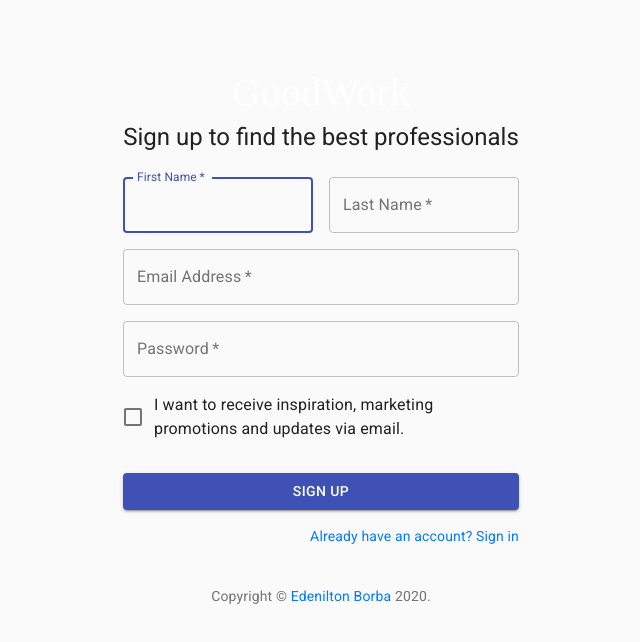
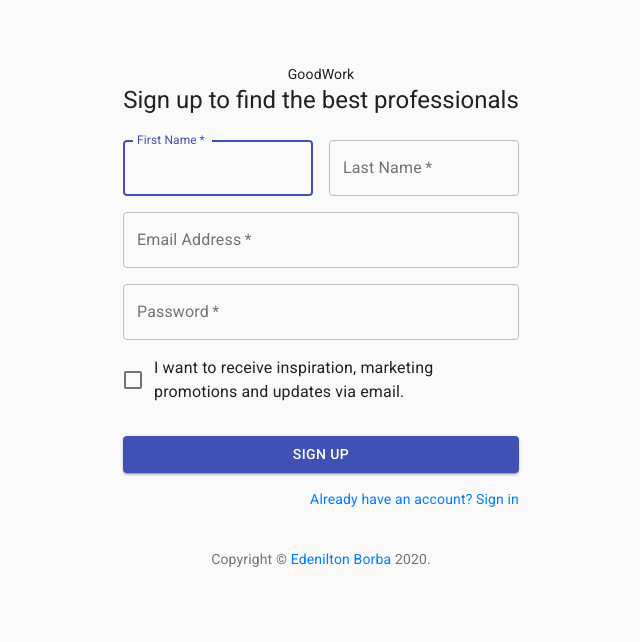
Before and after one commit to EdeniltonBorba/GoodWork, a React (Create React App) app in the folder goodwork/: page /SignUp in a window 1280 px wide. Shown: the top 642 px of the page, without its empty margins (319-959 px from the left). Built offline with nearby package versions, Linux system fonts and the light colour scheme.

Commit message:
update logo

```diff
--- a/goodwork/public/index.html
+++ b/goodwork/public/index.html
@@ -28,6 +28,7 @@
   <link rel="stylesheet" href="https://fonts.googleapis.com/icon?family=Material+Icons" />
   <meta name="viewport" content="minimum-scale=1, initial-scale=1, width=device-width" />
   <link href="https://fonts.googleapis.com/css?family=Righteous&display=swap" rel="stylesheet">
+  <link href="https://fonts.googleapis.com/css?family=Prompt&display=swap" rel="stylesheet">
   <title>GoodWork</title>
 </head>
 
--- a/goodwork/src/components/Logo/Logo.css
+++ b/goodwork/src/components/Logo/Logo.css
@@ -1,6 +1,14 @@
-.logo {
+.LogoHome {
     font-family: 'Prompt';
     font-size: 40px;
     color: white;
 
 };
+
+.LogoSign {
+    font-family: 'Prompt';
+    font-size: 40px;
+    color: white;
+    background-color: tomato;
+    text-align: center;
+};
--- a/goodwork/src/components/Logo/index.js
+++ b/goodwork/src/components/Logo/index.js
@@ -3,12 +3,19 @@ import { Link } from "react-router-dom";
 import "./Logo.css";
 
 
-function Logo(props) {
-    return <Link to="/Home">
-        <div className="logo">
+export function LogoHome() {
+    return (<Link to="/Home">
+        <div className="LogoHome">
             GoodWork
-        </div>
-    </Link>;
+           </div>
+    </Link>
+    );
+};
+
+export function LogoSign() {
+    return (
+        <div className="LogoSign">
+            GoodWork
+             </div>
+    )
 }
-
-export default Logo;
--- a/goodwork/src/components/Navbar/Navbar.js
+++ b/goodwork/src/components/Navbar/Navbar.js
@@ -13,7 +13,7 @@ import SearchIcon from '@material-ui/icons/Search';
 import MailIcon from '@material-ui/icons/Mail';
 import NotificationsIcon from '@material-ui/icons/Notifications';
 import MoreIcon from '@material-ui/icons/MoreVert';
-import Logo from '../Logo/index.js';
+import { LogoHome } from '../Logo/index.js';
 import AvatarNavbar from '../Navbar/AvatarNavbar.js';
 
 const useStyles = makeStyles(theme => ({
@@ -168,7 +168,7 @@ export default function PrimarySearchAppBar() {
                 <Toolbar>
 
                     <Typography className={classes.title} variant="h6" noWrap>
-                        <Logo />
+                        <LogoHome />
                     </Typography>
                     <div className={classes.search}>
                         <div className={classes.searchIcon}>
--- a/goodwork/src/pages/SignIn.js
+++ b/goodwork/src/pages/SignIn.js
@@ -10,7 +10,7 @@ import Box from '@material-ui/core/Box';
 import Typography from '@material-ui/core/Typography';
 import { makeStyles } from '@material-ui/core/styles';
 import Container from '@material-ui/core/Container';
-import Logo from '../components/Logo/index.js';
+import { LogoSign } from '../components/Logo/index.js';
 
 
 
@@ -32,7 +32,7 @@ const useStyles = makeStyles(theme => ({
         marginTop: theme.spacing(8),
         display: 'flex',
         flexDirection: 'column',
-        alignItems: 'center',
+        textalign: 'center',
     },
     avatar: {
         margin: theme.spacing(1),
@@ -62,7 +62,7 @@ export default function SignIn() {
         <Container component="main" maxWidth="xs">
             <CssBaseline />
             <div className={classes.paper}>
-                <Logo />
+                <LogoSign />
                 <Typography component="h1" variant="h5">
                     Sign up to find the best professionals
         </Typography>
--- a/goodwork/src/pages/SignUp.js
+++ b/goodwork/src/pages/SignUp.js
@@ -10,7 +10,7 @@ import Box from '@material-ui/core/Box';
 import Typography from '@material-ui/core/Typography';
 import { makeStyles } from '@material-ui/core/styles';
 import Container from '@material-ui/core/Container';
-import Logo from '../components/Logo/index.js';
+import { LogoSign } from '../components/Logo/index.js';
 
 function Copyright() {
     return (
@@ -61,7 +61,7 @@ export default function SignUp() {
         <Container component="main" maxWidth="xs">
             <CssBaseline />
             <div className={classes.paper}>
-                <Logo />
+                <LogoSign />
                 <Typography component="h1" variant="h5">
                     Sign up to find the best professionals
         </Typography>
```
